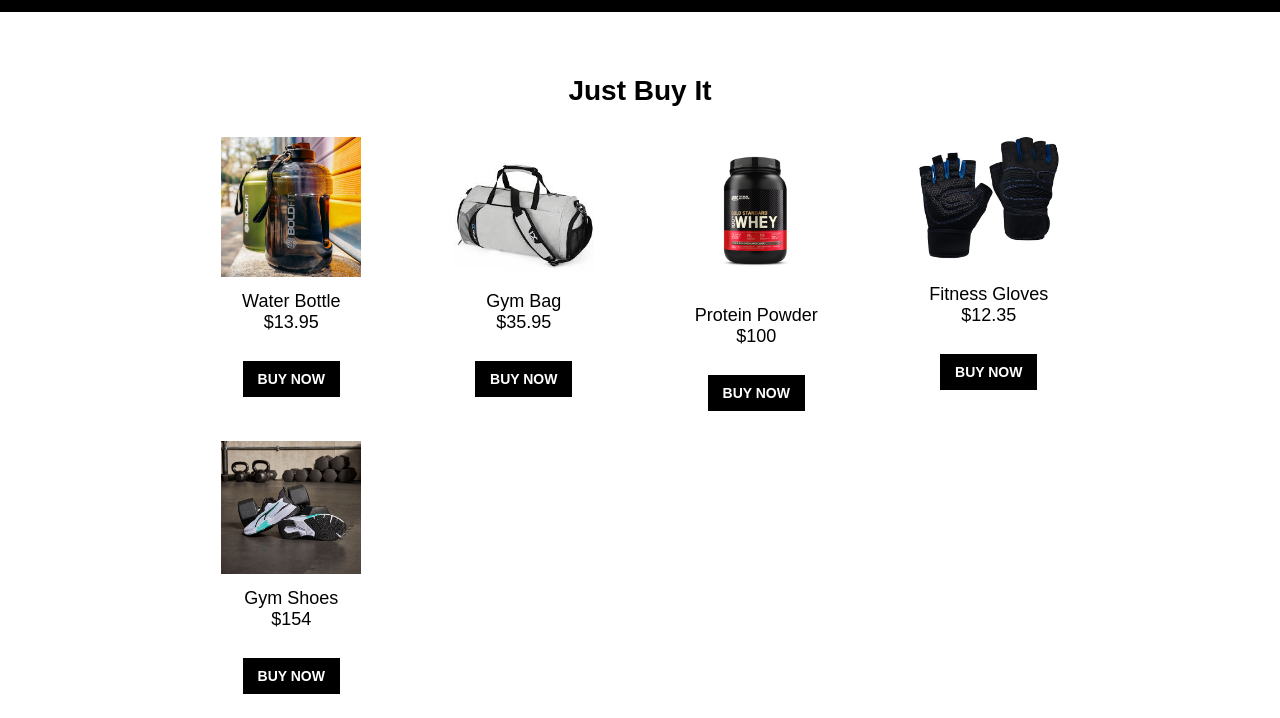
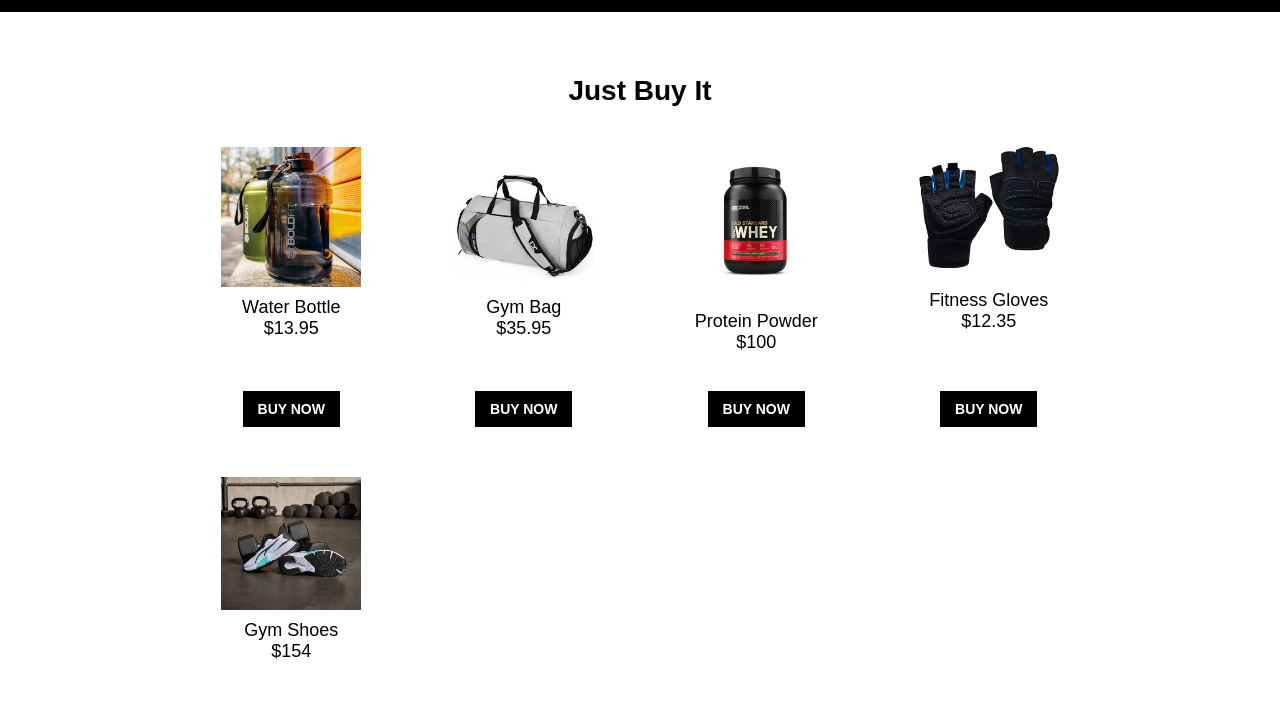
Before and after one commit to Shishir005400/Shishir005400.github.io, a plain HTML site: page shop.html in a window 1280 px wide. Shown: the part 58-776 px from the top of the page. Drawn offline with Linux system fonts and the light colour scheme.

Commit message:
Update shop.html

```diff
--- a/shop.html
+++ b/shop.html
@@ -11,6 +11,7 @@
             padding: 0;
             background-color: white;
         }
+
         .header {
             background-color: black;
             color: white;
@@ -19,24 +20,29 @@
             align-items: center;
             justify-content: space-between;
         }
+
         .nav-container {
             display: flex;
             align-items: center;
             gap: 20px;
         }
+
         .nav-container nav {
             display: flex;
             gap: 20px;
         }
+
         .header .logo {
             font-size: 20px;
             font-weight: bold;
         }
+
         .header nav a {
             color: white;
             text-decoration: none;
             font-size: 16px;
         }
+
         .join-button {
             background-color: white;
             color: black;
@@ -46,14 +52,17 @@
             border: 2px solid black;
             font-size: 14px;
         }
+
         .shop-container {
             text-align: center;
             padding: 40px 20px;
         }
+
         .shop-container h2 {
             font-size: 28px;
             margin-bottom: 30px;
         }
+
         .product-grid {
             display: grid;
             grid-template-columns: repeat(auto-fit, minmax(200px, 1fr));
@@ -61,17 +70,29 @@
             max-width: 900px;
             margin: auto;
         }
+
         .product {
+            display: flex;
+            flex-direction: column;
+            align-items: center;
+            justify-content: space-between;
             text-align: center;
+            padding: 10px;
+            min-height: 300px;
+            box-sizing: border-box;
         }
+
         .product img {
             width: 140px;
             height: auto;
         }
+
         .product p {
             font-size: 18px;
-            margin-top: 10px;
+            margin: 10px 0;
+            flex-grow: 1;
         }
+
         .product button {
             background-color: black;
             color: white;
@@ -80,11 +101,13 @@
             font-weight: bold;
             font-size: 14px;
             cursor: pointer;
-            margin-top: 10px;
+            margin-top: auto;
         }
+
         .product button:hover {
             background-color: #333;
         }
+
         .footer {
             background-color: black;
             color: white;
@@ -96,18 +119,22 @@
             font-size: 14px;
             flex-wrap: wrap;
         }
+
         .footer .left {
             display: flex;
             flex-direction: column;
         }
+
         .footer .right {
             text-align: right;
         }
+
         .payment-options {
             display: flex;
             flex-direction: column;
             align-items: flex-end;
         }
+
         .payment-options img {
             width: 120px;
             margin-top: 5px;
```
